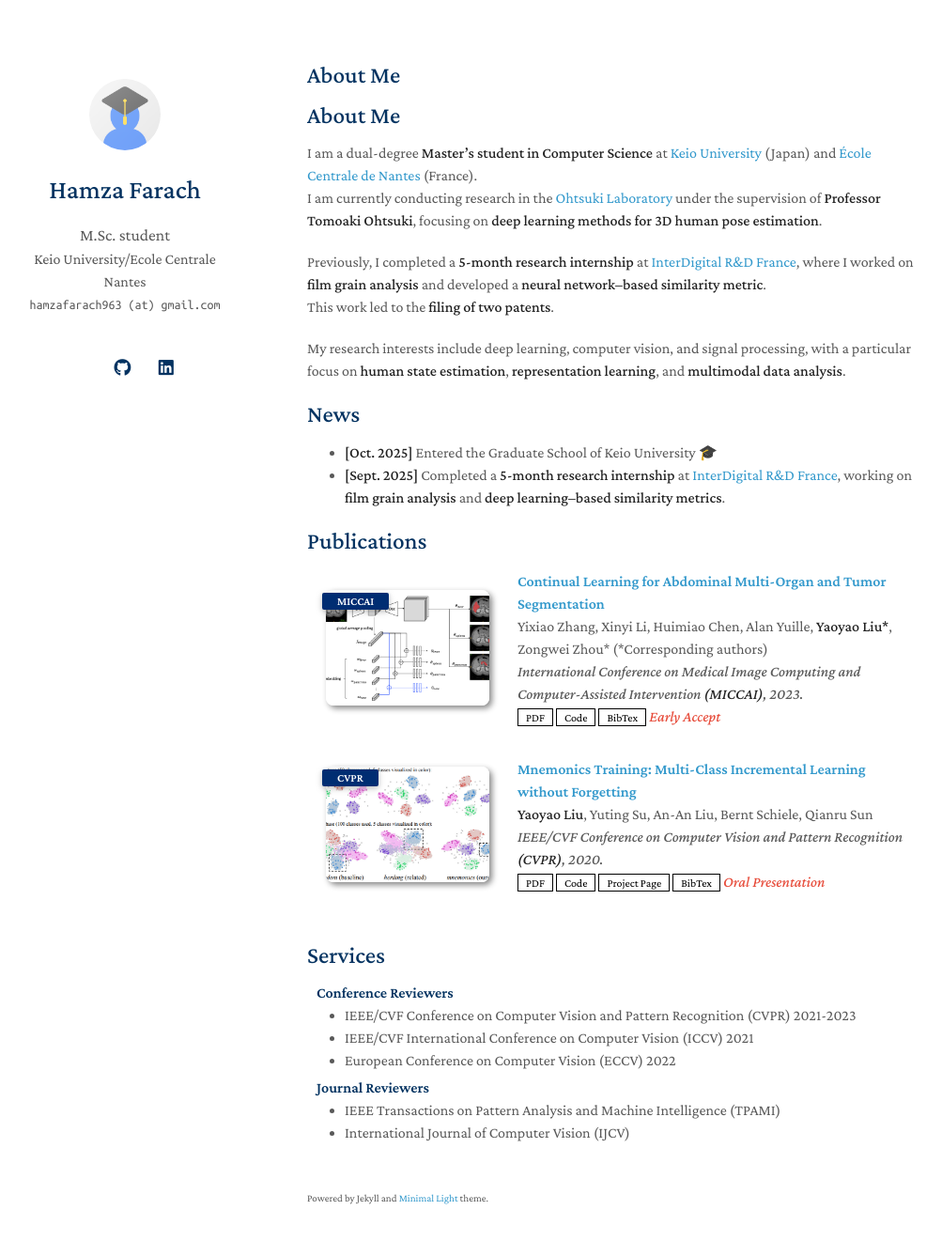
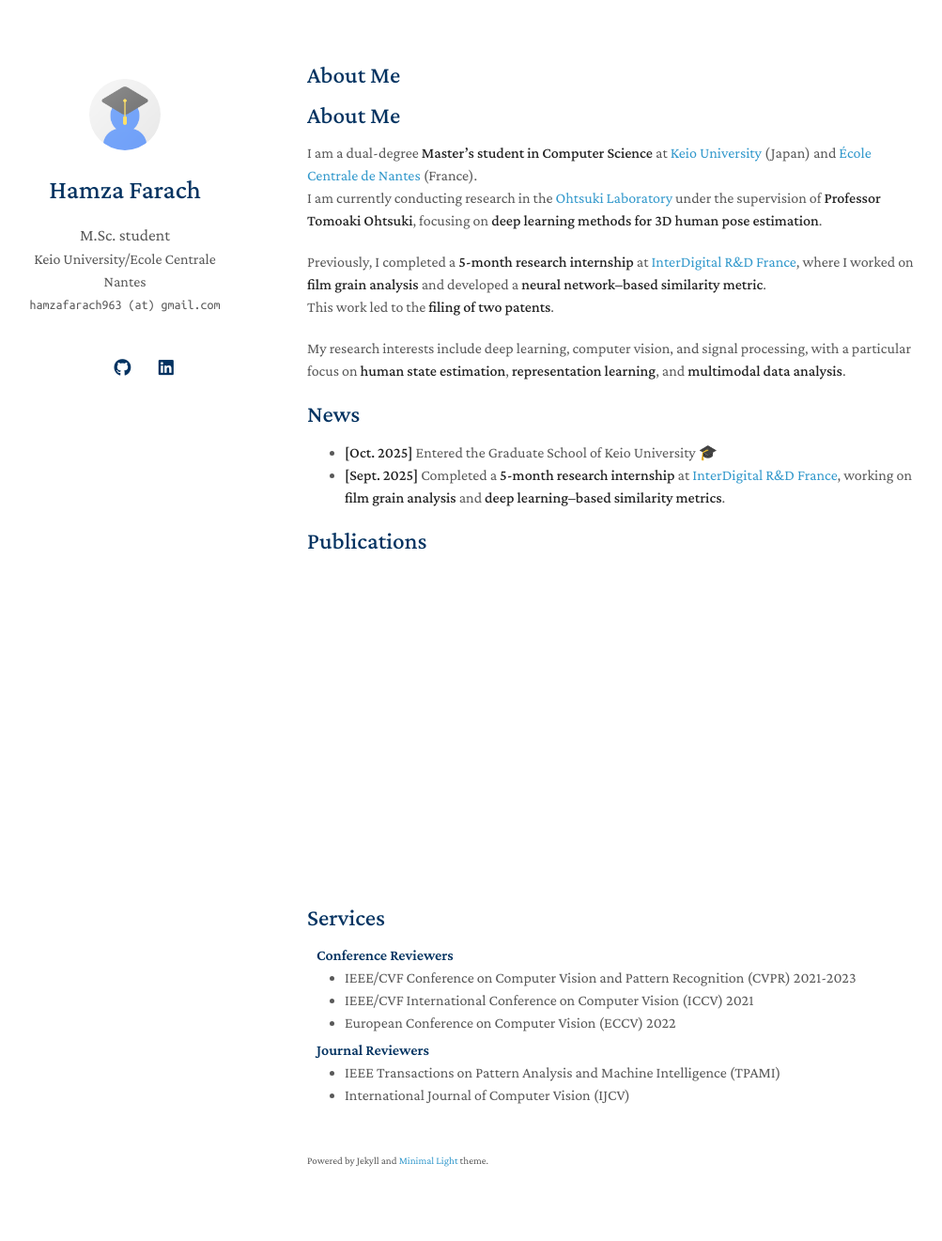
Before and after one commit to hamza963213/hamza-farach.github.io, a Jekyll site: the page built from index.md, in a window 1280 px wide and 1356 px high. Shown: the top 1321 px of the window at 94% size, without its empty margins (143-1146 px from the left). Built offline with Jekyll 4.4.1, drawn with Linux system fonts in a browser that asks for light colours; a style sheet for code colours, icons or effects is not loaded; our own code applies the rules of GitHub Pages for plain Markdown files.

Commit message:
Update publications.yml

```diff
--- a/_data/publications.yml
+++ b/_data/publications.yml
@@ -1,22 +1,22 @@
 main:
 
-  - title: Continual Learning for Abdominal Multi-Organ and Tumor Segmentation
-    authors: Yixiao Zhang, Xinyi Li, Huimiao Chen, Alan Yuille, <strong>Yaoyao Liu*</strong>, Zongwei Zhou* (*Corresponding authors)
-    conference_short: MICCAI
-    conference: International Conference on Medical Image Computing and Computer-Assisted Intervention <strong>(MICCAI)</strong>, 2023.
-    pdf: https://arxiv.org/pdf/2306.00988.pdf
-    code: https://github.com/MrGiovanni/ContinualLearning
-    bibtex: https://bib.yliu.me/MICCAI23.txt
-    image: ./assets/img/teaser_example_2.png
-    notes: Early Accept
+  - title:
+    authors:
+    conference_short:
+    conference:
+    pdf:
+    code:
+    bibtex:
+    image:
+    notes:
 
-  - title: "Mnemonics Training: Multi-Class Incremental Learning without Forgetting"
-    authors: <strong>Yaoyao Liu</strong>, Yuting Su, An-An Liu, Bernt Schiele, Qianru Sun
-    conference_short: CVPR
-    conference: IEEE/CVF Conference on Computer Vision and Pattern Recognition <strong>(CVPR)</strong>, 2020.
-    pdf: https://arxiv.org/pdf/2002.10211.pdf
-    code: https://github.com/yaoyao-liu/class-incremental-learning/tree/main/mnemonics-training
-    page: https://class-il.mpi-inf.mpg.de/mnemonics/
-    bibtex: https://class-il.mpi-inf.mpg.de/mnemonics/
-    notes: Oral Presentation
-    image: ./assets/img/teaser_example.png
+  - title:
+    authors:
+    conference_short:
+    conference:
+    pdf:
+    code:
+    page:
+    bibtex:
+    notes:
+    image:
```
